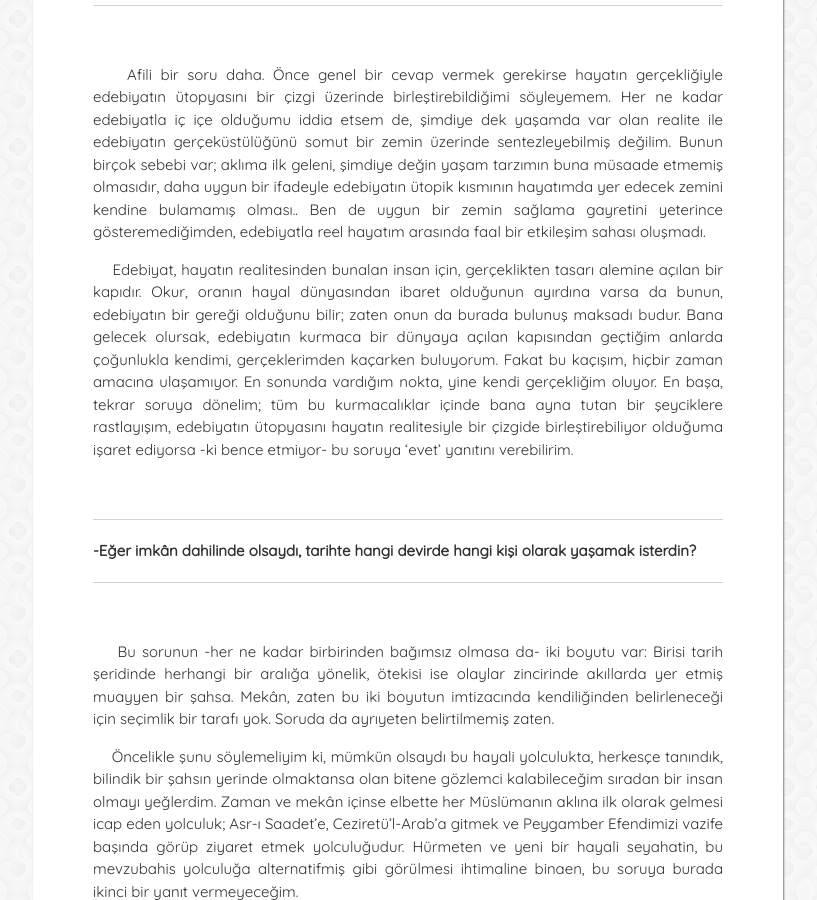
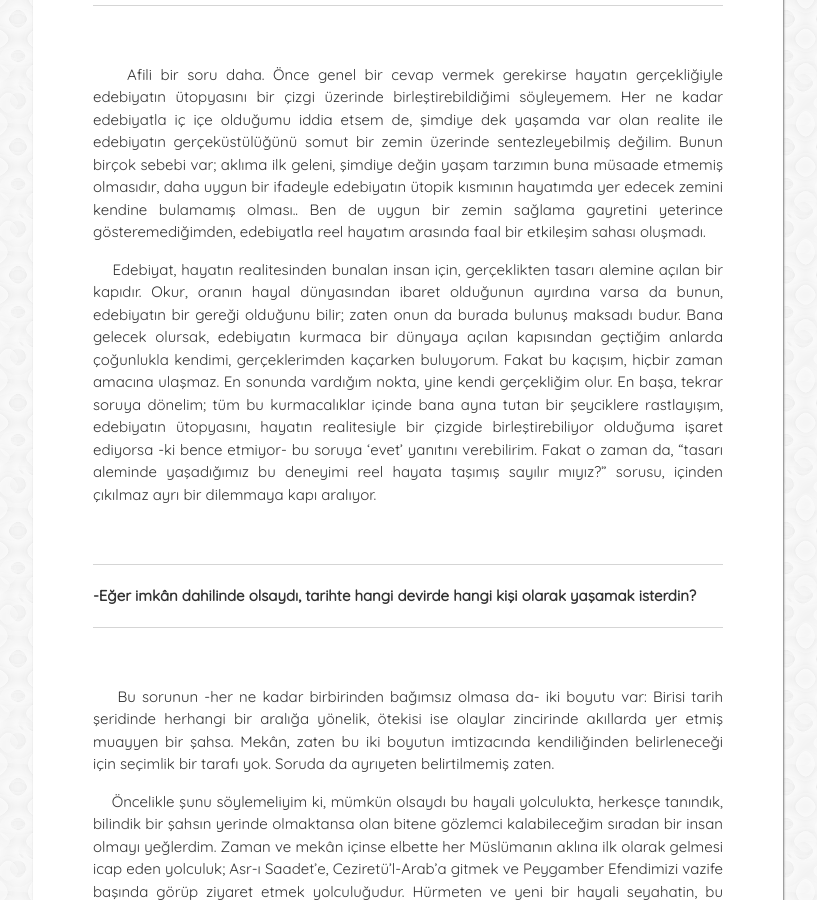
Before and after one commit to muhammedaydogdu/muhammedaydogdu.github.io, a Jekyll site: the page built from _posts/2019-07-14-kendimle-roportaj.md, in a window 1280 px wide and 900 px high, scrolled down 4583 px. Shown: the whole window, without its empty margins (232-1049 px from the left). Built offline with Jekyll 4.4.1, drawn with Linux system fonts in a browser that asks for light colours; some web fonts are replaced.

Commit message:
Update 2019-07-14-kendimle-roportaj.md

```diff
--- a/_posts/2019-07-14-kendimle-roportaj.md
+++ b/_posts/2019-07-14-kendimle-roportaj.md
@@ -93,7 +93,7 @@ __-Hayatın realitesi ve edebiyatın ütopyasını bir çizgi üzerinde birleşt
 
 &nbsp;&nbsp;&nbsp;&nbsp;Afili bir soru daha. Önce genel bir cevap vermek gerekirse hayatın gerçekliğiyle edebiyatın ütopyasını bir çizgi üzerinde birleştirebildiğimi söyleyemem. Her ne kadar edebiyatla iç içe olduğumu iddia etsem de, şimdiye dek yaşamda var olan realite ile edebiyatın gerçeküstülüğünü somut bir zemin üzerinde sentezleyebilmiş değilim. Bunun birçok sebebi var; aklıma ilk geleni, şimdiye değin yaşam tarzımın buna müsaade etmemiş olmasıdır, daha uygun bir ifadeyle edebiyatın ütopik kısmının hayatımda yer edecek zemini kendine bulamamış olması.. Ben de uygun bir zemin sağlama gayretini yeterince gösteremediğimden, edebiyatla reel hayatım arasında faal bir etkileşim sahası oluşmadı.
 
-&nbsp;&nbsp;&nbsp;&nbsp;Edebiyat, hayatın realitesinden bunalan insan için, gerçeklikten tasarı alemine açılan bir kapıdır. Okur, oranın hayal dünyasından ibaret olduğunun ayırdına varsa da bunun, edebiyatın bir gereği olduğunu bilir; zaten onun da burada bulunuş maksadı budur. Bana gelecek olursak, edebiyatın kurmaca bir dünyaya açılan kapısından geçtiğim anlarda çoğunlukla kendimi, gerçeklerimden kaçarken buluyorum. Fakat bu kaçışım, hiçbir zaman amacına ulaşamıyor. En sonunda vardığım nokta, yine kendi gerçekliğim oluyor. En başa, tekrar soruya dönelim; tüm bu kurmacalıklar içinde bana ayna tutan bir şeyciklere rastlayışım, edebiyatın ütopyasını hayatın realitesiyle bir çizgide birleştirebiliyor olduğuma işaret ediyorsa -ki bence etmiyor- bu soruya ‘evet’ yanıtını verebilirim.
+&nbsp;&nbsp;&nbsp;&nbsp;Edebiyat, hayatın realitesinden bunalan insan için, gerçeklikten tasarı alemine açılan bir kapıdır. Okur, oranın hayal dünyasından ibaret olduğunun ayırdına varsa da bunun, edebiyatın bir gereği olduğunu bilir; zaten onun da burada bulunuş maksadı budur. Bana gelecek olursak, edebiyatın kurmaca bir dünyaya açılan kapısından geçtiğim anlarda çoğunlukla kendimi, gerçeklerimden kaçarken buluyorum. Fakat bu kaçışım, hiçbir zaman amacına ulaşmaz. En sonunda vardığım nokta, yine kendi gerçekliğim olur. En başa, tekrar soruya dönelim; tüm bu kurmacalıklar içinde bana ayna tutan bir şeyciklere rastlayışım, edebiyatın ütopyasını, hayatın realitesiyle bir çizgide birleştirebiliyor olduğuma işaret ediyorsa -ki bence etmiyor- bu soruya ‘evet’ yanıtını verebilirim. Fakat o zaman da, “tasarı aleminde yaşadığımız bu deneyimi reel hayata taşımış sayılır mıyız?” sorusu, içinden çıkılmaz ayrı bir dilemmaya kapı aralıyor.
 
 <br/>
 
```
